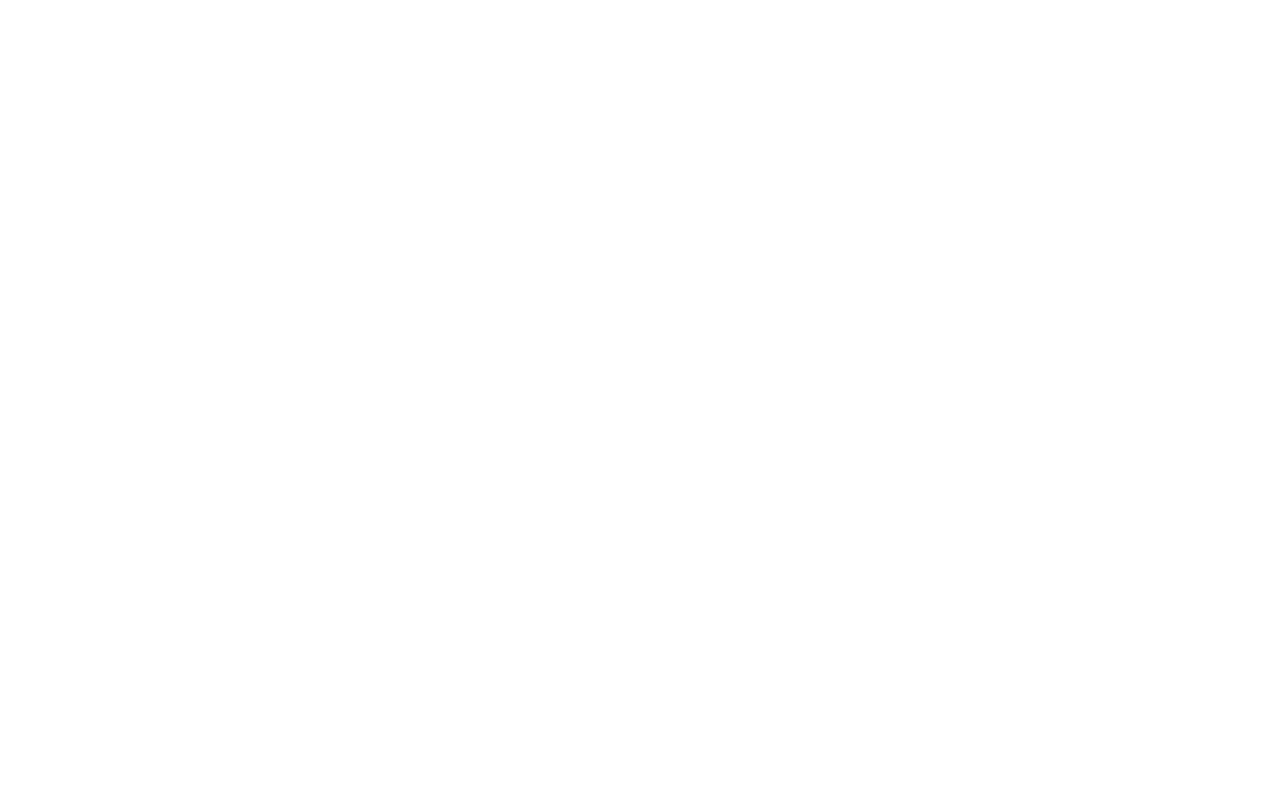
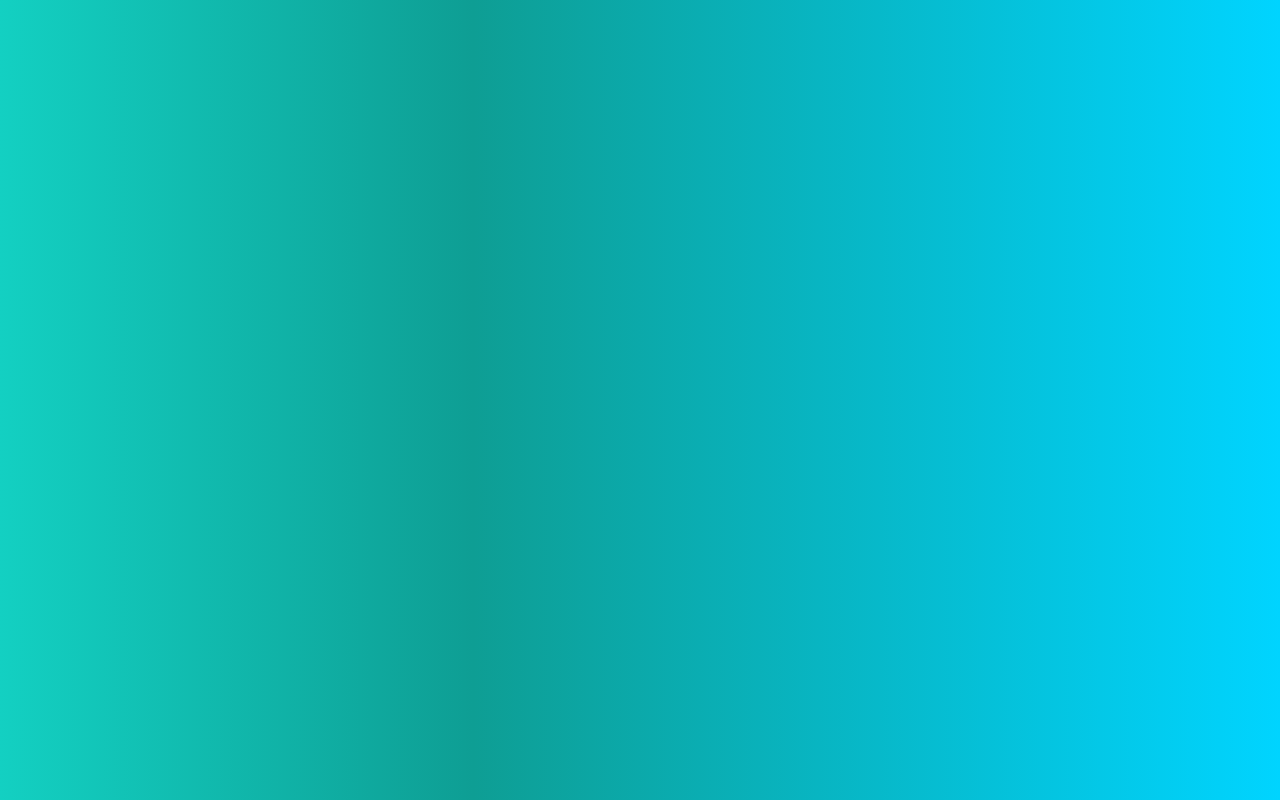
Before and after one commit to coreykauai/react-contacts, a React (Vite) app: page / in a window 1280 px wide. Built offline with nearby package versions, Linux system fonts and the light colour scheme.

Commit message:
apply CSS reset and background gradient

```diff
--- a/package.json
+++ b/package.json
@@ -10,6 +10,7 @@
     "preview": "vite preview"
   },
   "dependencies": {
+    "normalize.css": "^8.0.1",
     "react": "^18.2.0",
     "react-dom": "^18.2.0"
   },
--- a/src/App.css
+++ b/src/App.css
@@ -0,0 +1,9 @@
+body {
+  background: rgb(19, 208, 194);
+  background: linear-gradient(
+    90deg,
+    rgba(19, 208, 194, 1) 0%,
+    rgba(14, 158, 148, 1) 37%,
+    rgba(0, 212, 255, 1) 100%
+  );
+}
--- a/src/App.jsx
+++ b/src/App.jsx
@@ -2,7 +2,7 @@
 import "./App.css";
 
 function App() {
-  return <></>;
+  return <div className="page"></div>;
 }
 
 export default App;
--- a/src/index.css
+++ b/src/index.css
@@ -0,0 +1,6 @@
+@import "normalize.css";
+
+#root {
+  min-height: 100vh;
+  min-width: 100vw;
+}
```
Also changed, not shown: 1 other file (tests, documents, lock files or other folders).
